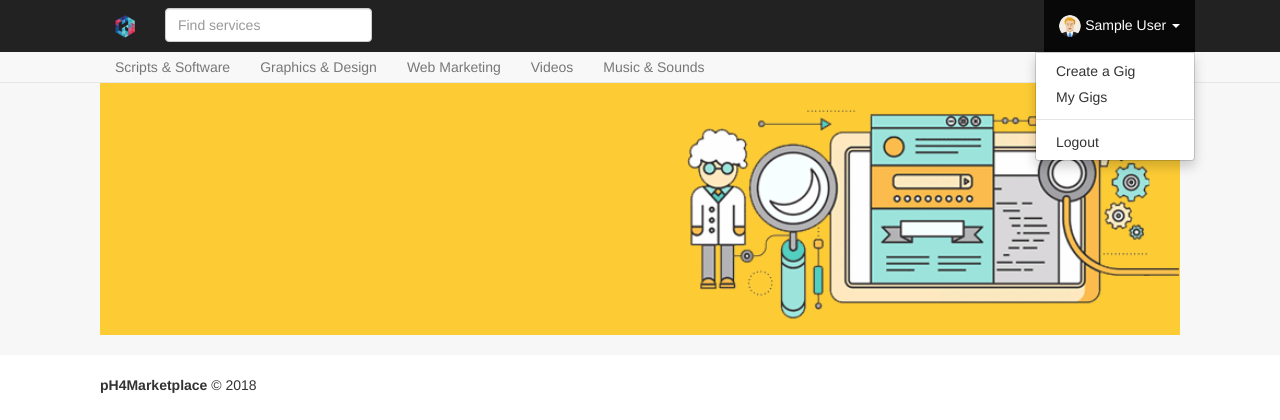
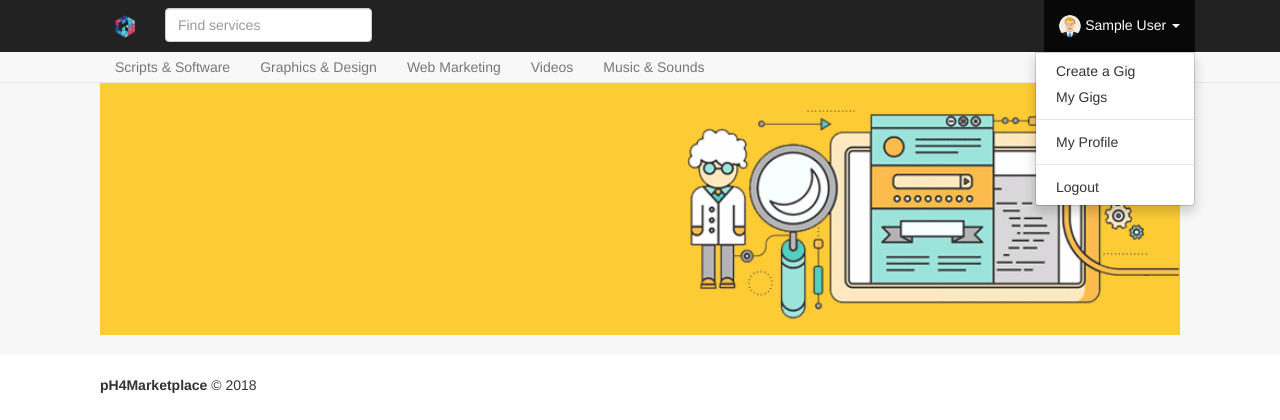
Before and after one commit to pH-7/pH4Marketplace, a Django app: page / in a window 1280 px wide, after a click that opens the changed part. Shown: the top 420 px of the page. Run offline with Django 3.2, Linux system fonts and the light colour scheme; the visitor is signed in with stand-in values (Sample User, id 1); data that the repository does not hold is empty; some libraries are stand-ins or nearby versions.

Commit message:
Add profile view + links that point to profile page

```diff
--- a/marketplaceapp/templates/base.html
+++ b/marketplaceapp/templates/base.html
@@ -38,6 +38,8 @@
                                         <li>
                                             <a href="{% url 'my_gigs' %}">My Gigs</a>
                                         </li>
+                                        <li role="separator" class="divider"></li>
+                                        <li><a href="{% url 'profile' user.username %}">My Profile</a></li>
                                         <li role="separator" class="divider"></li>
                                         <li>
                                             <a href="{% url 'auth:logout' %}?next={{ request.path }}">Logout</a>
--- a/marketplaceapp/templates/home.html
+++ b/marketplaceapp/templates/home.html
@@ -18,7 +18,7 @@
                             <a href="{% url 'gig_details' gig.id %}">{{ gig.title }}</a>
                         </p>
                         <p>
-                            <span>by <a href="#">{{ gig.user.username }}</a></span>
+                            <span>by <a href="{% url 'profile' gig.user.username %}">{{ gig.user.username }}</a></span>
                             <span class="bold green pull-right">${{ gig.price }}</span>
                         </p>
                     </div>
--- /dev/null
+++ b/marketplaceapp/templates/profile.html
@@ -0,0 +1,6 @@
+{% extends 'base.html' %}
+{% load staticfiles %}
+
+{% block page %}
+    Profile Page
+{% endblock %}
--- a/marketplaceapp/urls.py
+++ b/marketplaceapp/urls.py
@@ -7,4 +7,5 @@ urlpatterns = [
     url(r'^my_gigs/$', views.my_gigs, name='my_gigs'),
     url(r'^create_gig/$', views.create_gig, name='create_gig'),
     url(r'^edit-gig/(?P<id>[0-9]+)/$', views.edit_gig, name='edit_gig'),
+    url(r'^profile/(?P<username>\w+)/$', views.profile, name='profile'),
 ]
--- a/marketplaceapp/views.py
+++ b/marketplaceapp/views.py
@@ -80,3 +80,10 @@ def my_gigs(request):
         'my_gigs.html',
         {'gigs': gigs}
     )
+
+def profile(request, username):
+    return render(
+        request,
+        'profile.html',
+        {}
+    )
```
